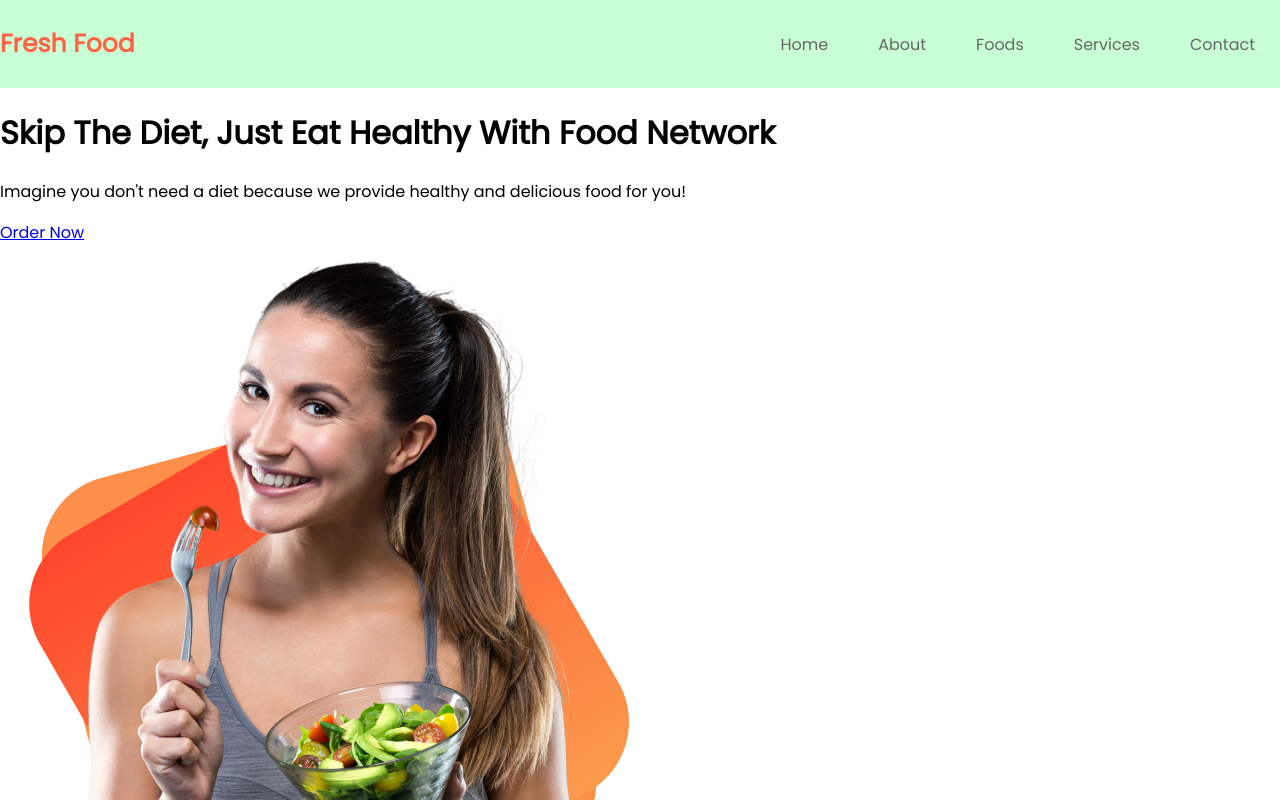
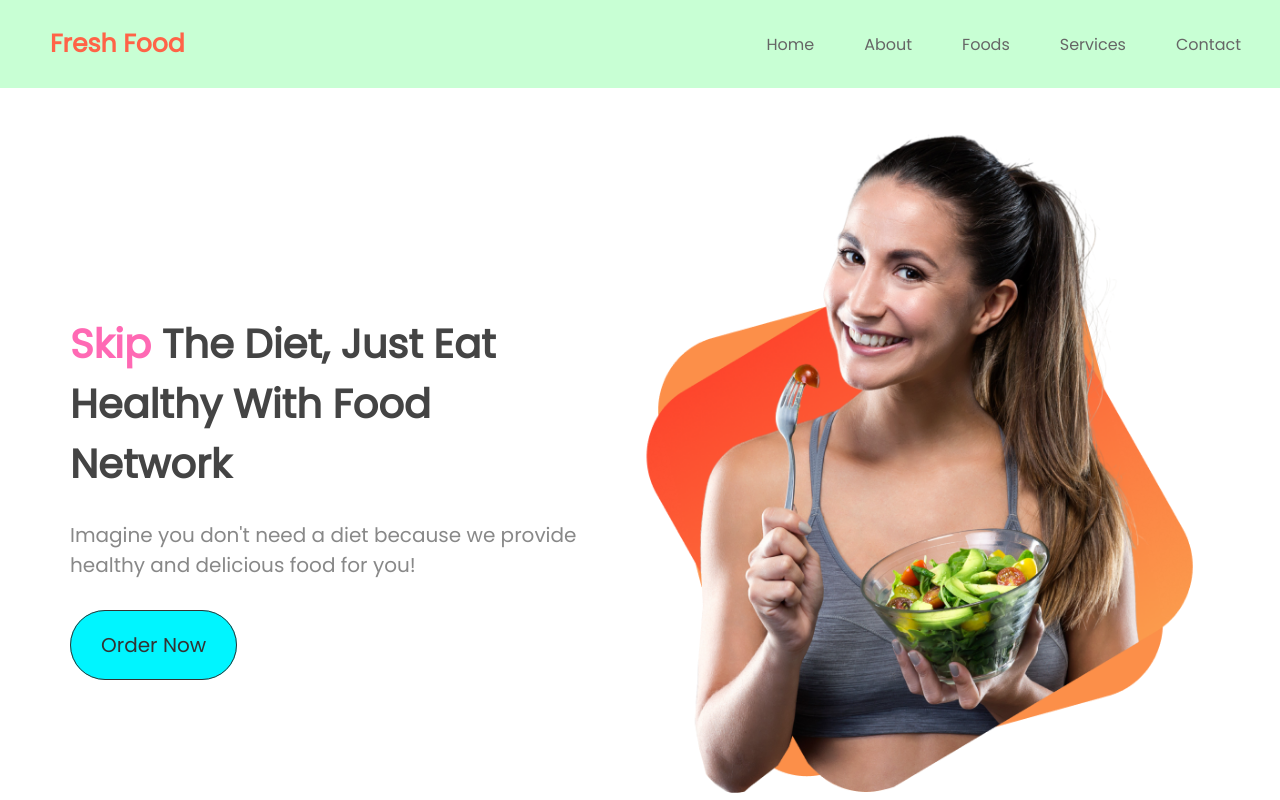
Before and after one commit to dev-kishor138/fresh-food, a plain HTML site: page index.html in a window 1280 px wide. Shown: the top 800 px of the page. Drawn offline with Linux system fonts and the light colour scheme.

Commit message:
fourth Commit

```diff
--- a/css/style.css
+++ b/css/style.css
@@ -6,7 +6,11 @@ body
 }
 nav
 {
-    position: sticky;
+    position: fixed;
+    top: 0;
+    left: 0;
+    padding: 0 50px;
+    width: 95%;
     display: flex;
     justify-content: space-between;
     align-items: center;
@@ -33,3 +37,60 @@ nav .menu a
     margin: 5px;
     padding: 10px 20px;
 }
+#same
+{
+    display: flex;
+    position: relative;
+    justify-content: space-between;
+    align-items: center;
+    padding: 0 50px;
+}
+#half-width
+{
+    padding: 0 20px;
+    width: 50%;
+}
+.first-section
+{
+    margin-top: 120px;
+    margin-bottom: 100px;
+}
+.first-section .content h1
+{
+    color: #444;
+    font-size: 40px;
+}
+.first-section .content h1 span
+{
+    color: hotpink;
+}
+.first-section .content p,
+.second-section .content p
+{
+    color: #888;
+    font-size: 20px;
+    margin-bottom: 50px;
+}
+#btn
+{
+    text-decoration: none;
+    color: #333;
+    font-size: 20px;
+    font-weight: 500;
+    border: 1px solid;
+    border-radius: 50px;
+    padding: 20px 30px;
+    background: #00F5FF;
+}
+.first-section .img,
+.second-section .img
+{
+    position: relative;
+}
+.second-section
+{
+    background-image: url('/img/bg-3.jpg');
+    background-repeat: repeat;
+    background-position: auto;
+    background-size: contain;
+}
--- a/index.html
+++ b/index.html
@@ -35,22 +35,22 @@
         <div class="content" id="half-width">
             <h1><span>Skip</span> The Diet, Just Eat Healthy With Food Network</h1>
             <p>Imagine you don't need a diet because we provide healthy and delicious food for you!</p>
-            <a href="#">Order Now</a>
+            <a href="#" id="btn">Order Now</a>
         </div>
         <div class="image" id="half-width">
-            <img src="img/top.png" alt="">
+            <img src="img/top.png" alt="top-image" width="600" height="700">
         </div>
     </div>
 
     <!-- Second-Section -->
     <div class="second-section" id="same">
         <div class="image" id="half-width">
-            <img src="img/top.png" alt="">
+            <img src="img/section.png" alt="second-pic" width="400px" height="600">
         </div>
         <div class="content" id="half-width">
             <h1>About Me</h1>
             <p>Lorem ipsum dolor sit amet, consectetur adipiscing elit. Condimentum diam orci pretium a pharetra, feugiat cursus. Dictumst risus, sem egestas odio cras adipiscing vulputate. Nisi, risus in suscipit non. Non commodo volutpat, pharetra, vel.</p>
-            <a href="#" id="">Contact Me</a>
+            <a href="#" id="btn">Contact Me</a>
         </div>
     </div>
 
```
